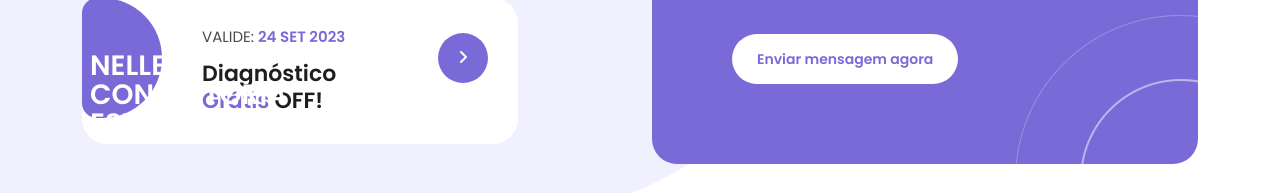
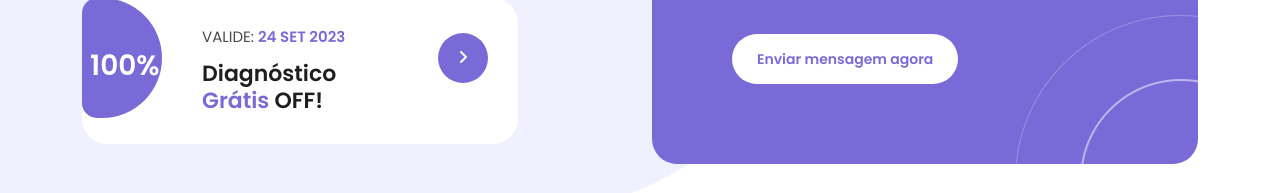
Before and after one commit to nellenconsultoria/nelllen.github.io, a plain HTML site: page index.html in a window 1280 px wide. Shown: the part 7203-7396 px from the top of the page. Drawn offline with nearby package versions, Linux system fonts and the light colour scheme.

Commit message:
Update index.html

```diff
--- a/index.html
+++ b/index.html
@@ -662,7 +662,7 @@ https://templatemo.com/tm-586-scholar
             <h2>Entre em contato com a equipe da NelleИ Consultoria Estratégica.</h2>
             <p>Temos a melhor solução para o seu Negócio.</p>
             <div class="special-offer">
-              <span class="offer"><br><em>NelleИ Consultoria Estratégica</em></span>
+              <span class="offer"><br><em>100%</em></span>
               <h6>Valide: <em>24 set 2023</em></h6>
               <h4>Diagnóstico <em>Grátis</em> OFF!</h4>
               <a href="#"><i class="fa fa-angle-right"></i></a>
```
